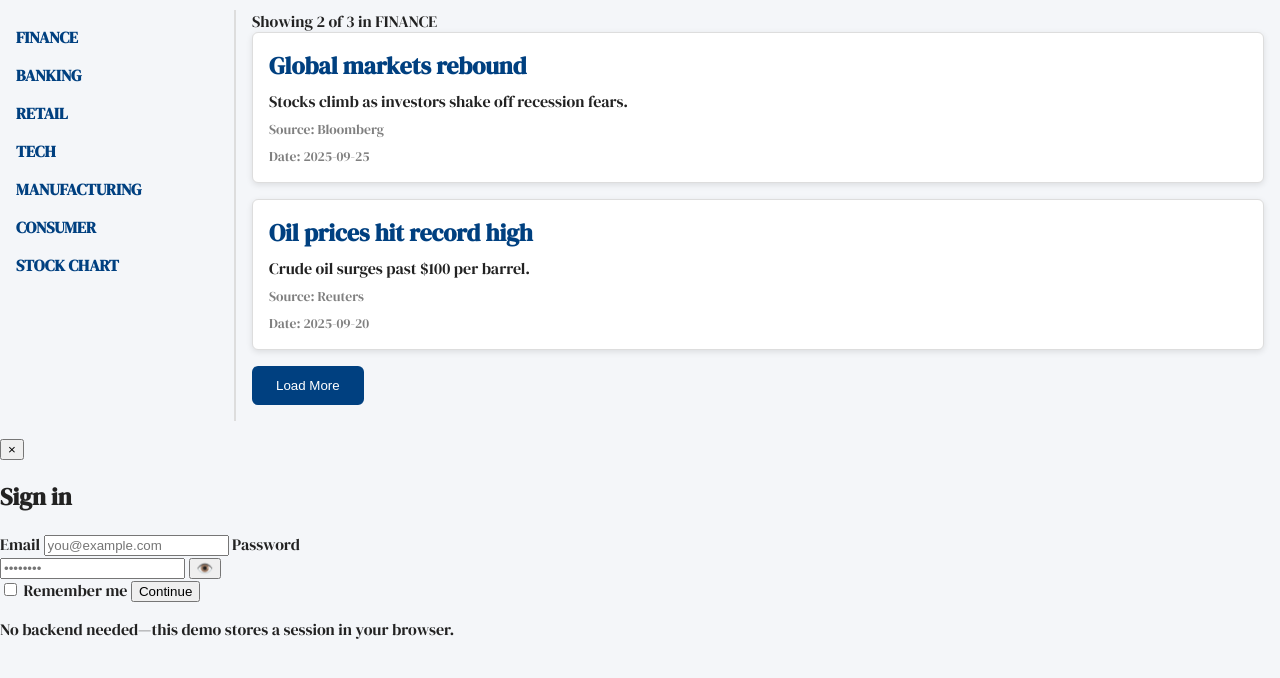
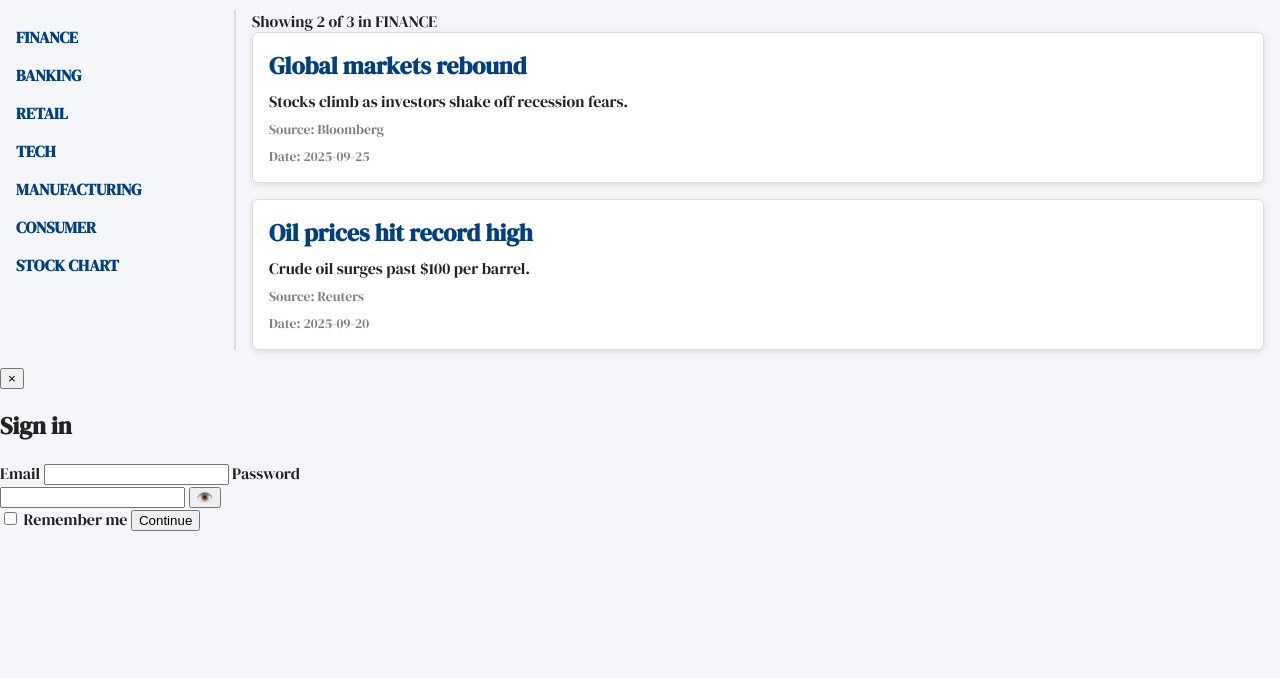
Before and after one commit to WSU-4110/Briefly_project, a plain HTML site: page frontend/index.html in a window 1280 px wide. Shown: the part 82-760 px from the top of the page. Drawn offline with Linux system fonts and the light colour scheme.

Commit message:
index.html
I Removed the hard-coded text, Removed the old Load More button (infinite scroll replaces it)

```diff
--- a/frontend/index.html
+++ b/frontend/index.html
@@ -7,9 +7,11 @@
   <link rel="stylesheet" href="style.css">
   <link href="https://fonts.googleapis.com/css2?family=DM+Serif+Display&display=swap" rel="stylesheet">
 </head>
+
 <body>
   <header>
     <div class="logo">News Platform</div>
+
     <div class="header-right">
       <div class="search-wrap">
         <input type="text" id="searchBox" placeholder="Search news..." aria-label="Search news">
@@ -22,7 +24,6 @@
         <option value="trending">Trending</option>
       </select>
 
-      <!-- Auth area -->
       <div id="authArea">
         <button id="signInBtn" class="primary">Sign In</button>
       </div>
@@ -46,41 +47,41 @@
 
     <main>
       <div class="results-bar">
-        <span id="resultsCount">Showing latest in FINANCE</span>
+        <span id="resultsCount"></span>
       </div>
+
       <div id="newsContainer"></div>
-      <button id="loadMoreBtn">Load More</button>
     </main>
   </div>
 
-  <!-- Sign In Modal -->
+  <!-- modal -->
   <div id="authModal" class="modal" aria-hidden="true" role="dialog" aria-labelledby="authTitle">
     <div class="modal-content">
       <button class="modal-close" id="closeAuth" aria-label="Close">×</button>
       <h2 id="authTitle">Sign in</h2>
+
       <form id="authForm" novalidate>
-        <label>
-          Email
-          <input type="email" id="email" placeholder="you@example.com" required />
+        <label>Email
+          <input type="email" id="email" required />
         </label>
-        <label>
-          Password
+
+        <label>Password
           <div class="password-wrap">
-            <input type="password" id="password" placeholder="••••••••" minlength="6" required />
-            <button type="button" id="togglePwd" aria-label="Show password">👁️</button>
+            <input type="password" id="password" minlength="6" required />
+            <button type="button" id="togglePwd">👁️</button>
           </div>
         </label>
+
         <label class="remember">
           <input type="checkbox" id="rememberMe"> Remember me
         </label>
+
         <button type="submit" class="primary full">Continue</button>
-        <p class="helper">No backend needed—this demo stores a session in your browser.</p>
-        <p id="authError" class="error" role="alert" aria-live="assertive"></p>
+        <p id="authError" class="error"></p>
       </form>
     </div>
   </div>
 
-  <!-- Import JS -->
   <script src="script.js"></script>
 </body>
 </html>
```
